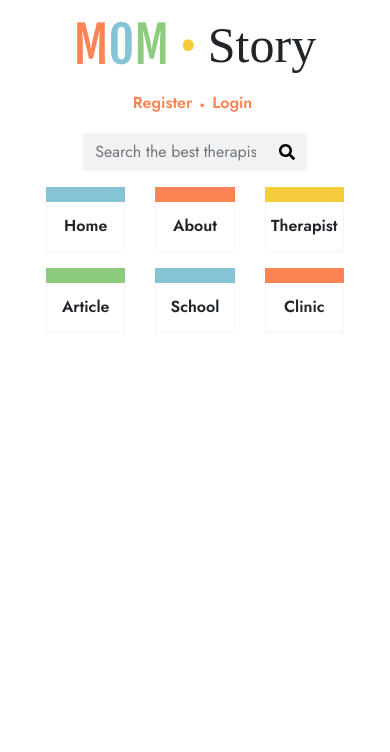
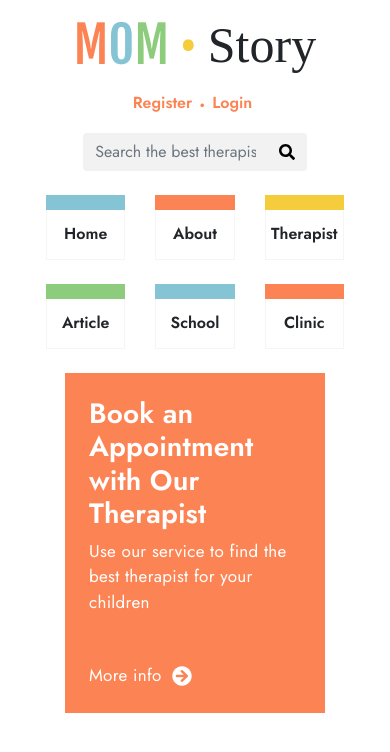
Before and after one commit to Virginiamiharja/Hatukfinalproject, a React (Create React App) app: page / in a window 390 px wide. Shown: the top 752 px of the page. Built offline with nearby package versions, Linux system fonts and the light colour scheme; a web font is replaced by a local one.

Commit message:
Home - Section 1 Fix Responsive

```diff
--- a/public/index.html
+++ b/public/index.html
@@ -35,7 +35,7 @@
       work correctly both with client-side routing and a non-root public URL.
       Learn how to configure a non-root public URL by running `npm run build`.
     -->
-    <title>React App</title>
+    <title>Mom Story</title>
   </head>
   <body>
     <noscript>You need to enable JavaScript to run this app.</noscript>
--- a/src/App.jsx
+++ b/src/App.jsx
@@ -15,17 +15,10 @@ import Authentication from "./views/screens/auth/Authentication";
 
 class App extends React.Component {
   render() {
-    const settings = {
-      dots: true,
-      infinite: true,
-      speed: 500,
-      slidesToShow: 1,
-      slidesToScroll: 1,
-    };
     return (
       <div>
         <Navbar />
-        {/* <Switch>
+        <Switch>
           <Route exact path="/" component={Home} />
           <Route exact path="/article" component={Article} />
           <Route
@@ -35,7 +28,7 @@ class App extends React.Component {
           />
           <Route exact path="/school" component={School} />
           <Route exact path="/auth" component={Authentication} />
-        </Switch> */}
+        </Switch>
         {/* <Footer /> */}
       </div>
     );
--- a/src/views/components/navbar/Navbar.jsx
+++ b/src/views/components/navbar/Navbar.jsx
@@ -15,12 +15,9 @@ import { connect } from "react-redux";
 class NavbarCstm extends React.Component {
   render() {
     return (
-      <Navbar
-        className="d-flex justify-content-center align-items-center"
-        style={{ height: "200px" }}
-      >
+      <Navbar className="d-flex justify-content-center align-items-center">
         {/* Section 1 */}
-        <div className="d-flex flex-column flex-lg-row mb-3 mb-lg-0 align-items-center col-lg-10">
+        <div className="d-flex flex-column flex-lg-row align-items-center col-lg-10">
           {/* Logo */}
           <div className="d-flex col-sm-6 justify-content-center justify-content-lg-start">
             <div className="brand-text1">
@@ -35,6 +32,7 @@ class NavbarCstm extends React.Component {
           </div>
           {/* Other */}
           <div className="d-flex flex-column justify-content-start align-items-center align-items-lg-end col-sm-6">
+            {/* Login and Register or user's name */}
             {this.props.user.id ? (
               <div
                 className="d-flex align-items-center navbar-text"
@@ -51,7 +49,6 @@ class NavbarCstm extends React.Component {
                 <Link className="navbar-text">Login</Link>
               </div>
             )}
-
             {/* Search */}
             <InputGroup style={{ width: "75%" }}>
               <Input
@@ -70,26 +67,32 @@ class NavbarCstm extends React.Component {
         </div>
 
         {/* Section 2  */}
-        <div className="d-flex flex-wrap align-items-center justify-content-center col-12">
-          <div className="d-flex flex-wrap flex-row col-4 col-lg-2 mb-3 mb-lg-0">
+        <div className="d-flex flex-wrap align-items-center justify-content-center mb-3 col-12">
+          <div className="d-flex flex-wrap flex-row col-4 col-lg-2 mt-4">
             <div
               className="d-flex"
               style={{ width: "100%", height: "15px", background: "#84c4d4" }}
             ></div>
-            <Link className="d-flex justify-content-center align-items-center navbar-link navbar-blue">
+            <Link
+              to="/"
+              className="d-flex justify-content-center align-items-center navbar-link navbar-blue"
+            >
               Home
             </Link>
           </div>
-          <div className="d-flex flex-wrap flex-column col-4 col-lg-2 mb-3 mb-lg-0">
+          <div className="d-flex flex-wrap flex-column col-4 col-lg-2 mt-4">
             <div
               className="d-flex"
               style={{ width: "100%", height: "15px", background: "#fc8454" }}
             ></div>
-            <Link className="d-flex justify-content-center align-items-center navbar-link navbar-coral">
+            <Link
+              to="/"
+              className="d-flex justify-content-center align-items-center navbar-link navbar-coral"
+            >
               About
             </Link>
           </div>
-          <div className="d-flex flex-wrap flex-column col-4 col-lg-2 mb-3 mb-lg-0">
+          <div className="d-flex flex-wrap flex-column col-4 col-lg-2 mt-4">
             <div
               className="d-flex"
               style={{ width: "100%", height: "15px", background: "#f4cc3c" }}
@@ -98,16 +101,19 @@ class NavbarCstm extends React.Component {
               Therapist
             </Link>
           </div>
-          <div className="d-flex flex-wrap flex-column col-4 col-lg-2 mb-3 mb-lg-0">
+          <div className="d-flex flex-wrap flex-column col-4 col-lg-2 mt-4">
             <div
               className="d-flex"
               style={{ width: "100%", height: "15px", background: "#8ccc7c" }}
             ></div>
-            <Link className="d-flex justify-content-center align-items-center navbar-link navbar-green">
+            <Link
+              to="/article"
+              className="d-flex justify-content-center align-items-center navbar-link navbar-green"
+            >
               Article
             </Link>
           </div>
-          <div className="d-flex flex-wrap flex-column col-4 col-lg-2 mb-3 mb-lg-0">
+          <div className="d-flex flex-wrap flex-column col-4 col-lg-2 mt-4">
             <div
               className="d-flex"
               style={{ width: "100%", height: "15px", background: "#84c4d4" }}
@@ -116,7 +122,7 @@ class NavbarCstm extends React.Component {
               School
             </Link>
           </div>
-          <div className="d-flex flex-wrap flex-column col-4 col-lg-2 mb-3 mb-lg-0">
+          <div className="d-flex flex-wrap flex-column col-4 col-lg-2 mt-4">
             <div
               className="d-flex"
               style={{ width: "100%", height: "15px", background: "#fc8454" }}
--- a/src/views/screens/home/Home.css
+++ b/src/views/screens/home/Home.css
@@ -1,15 +1,16 @@
-.container-bg {
-  background: rgb(236, 236, 236);
-  background: linear-gradient(
-    90deg,
-    rgba(236, 236, 236, 1) 0%,
-    rgba(255, 255, 255, 1) 60%
-  );
-}
-
 .bg-circle {
   background: #1facf4;
   border-radius: 50%;
   width: 90px;
   height: 90px;
 }
+
+.card-link {
+  text-decoration: none;
+  color: inherit;
+}
+
+.card-link:hover {
+  opacity: 0.8;
+  color: inherit;
+}
--- a/src/views/screens/home/Home.jsx
+++ b/src/views/screens/home/Home.jsx
@@ -1,7 +1,6 @@
 import React from "react";
 import "./Home.css";
-import ButtonCstm from "../../components/button/Button";
-import { Input } from "reactstrap";
+import { Link } from "react-router-dom";
 import { FontAwesomeIcon } from "@fortawesome/react-fontawesome";
 import {
   faFacebook,
@@ -14,10 +13,12 @@ import {
   faClock,
   faUsers,
   faQuoteRight,
+  faArrowCircleRight,
 } from "@fortawesome/free-solid-svg-icons";
 import Slider from "react-slick";
 import "slick-carousel/slick/slick.css";
 import "slick-carousel/slick/slick-theme.css";
+import Image1 from "../../../assets/images/Background.jpg";
 
 class Home extends React.Component {
   state = {
@@ -140,11 +141,7 @@ class Home extends React.Component {
     // Ini untuk slider bawaan react
     const settings = {
       dots: true,
-      // Kenapa auto playnya ga jalan ya ?
-      autoPlay: true,
-      autoPlaySpeed: 500,
-      //
-      arrows: false,
+      arrows: true,
       infinite: true,
       speed: 500,
       slidesToShow: 1,
@@ -152,57 +149,43 @@ class Home extends React.Component {
     };
 
     return (
-      <div className="d-flex flex-column justify-content-center">
+      <div className="d-flex flex-column">
         {/* Section 1 */}
-        <div className="d-flex container-bg">
-          {/* Social Media */}
-          <div className="d-flex col-1 flex-column align-items-center justify-content-center">
-            <FontAwesomeIcon
-              icon={faFacebook}
-              className="mb-4"
-              style={{ color: "#A1A1A8", fontSize: "15px" }}
-            />
-            <FontAwesomeIcon
-              icon={faInstagram}
-              className="mb-4"
-              style={{ color: "#A1A1A8", fontSize: "15px" }}
-            />
-            <FontAwesomeIcon
-              icon={faTwitter}
-              className="mb-4"
-              style={{ color: "#A1A1A8", fontSize: "15px" }}
-            />
-          </div>
-          {/* Search */}
-          <div className="d-flex col-5 flex-column justify-content-center align-items-center">
-            <h1>Book an Appointment</h1>
-            <p style={{ fontSize: "30px" }}>with Our Certified Therapist</p>
-            <div className="d-flex mt-1" style={{ width: "450px" }}>
-              <Input type="select">
-                <option>All..</option>
-                <option>Autism</option>
-                <option>ADHD</option>
-                <option>Dyslexia</option>
-                <option>Learning Disabilities</option>
-              </Input>
-              <ButtonCstm className="ml-3" type="green">
-                Search
-              </ButtonCstm>
-            </div>
+        <div className="d-flex flex-column flex-xl-row justify-content-around align-items-center">
+          {/* Card */}
+          <div
+            className="d-flex flex-column justify-content-center p-4 col-8 col-sm-6 col-xl-4"
+            style={{
+              height: "60%",
+              background: "#fc8454",
+              color: "white",
+            }}
+          >
+            <h3>Book an Appointment with Our Therapist</h3>
+            <p className="mb-5">
+              Use our service to find the best therapist for your children
+            </p>
+            <Link className="d-flex align-items-center card-link">
+              <p>More info &nbsp;</p>
+              <FontAwesomeIcon
+                icon={faArrowCircleRight}
+                style={{ fontSize: "20px" }}
+              />
+            </Link>
           </div>
           {/* Image */}
-          <div className="d-flex col-6 justify-content-center">
+          <div className="d-none d-md-flex col-sm-3 col-md-4 col-xl-6 align-items-center">
             <img
-              src="http://pngimg.com/uploads/children/children_PNG18053.png"
-              alt=""
+              src={Image1}
+              alt="Kid image"
               className=""
-              style={{ height: "380px" }}
+              style={{ width: "100%" }}
             />
           </div>
         </div>
 
         {/* Section 2*/}
-        <div className="d-flex" style={{ height: "160px", color: "white" }}>
+        {/* <div className="d-flex" style={{ height: "160px", color: "white" }}>
           <div
             className="col-4 d-flex flex-column justify-content-center align-items-center"
             style={{ background: "#1FACF4" }}
@@ -233,10 +216,10 @@ class Home extends React.Component {
               commodo ligula eget dolor. Aenean massa.
             </p>
           </div>
-        </div>
+        </div> */}
 
         {/* Section 3 */}
-        <div
+        {/* <div
           id="about"
           className="d-flex justify-content-start align-items-start p-5"
         >
@@ -249,22 +232,22 @@ class Home extends React.Component {
               Donec quam felis, ultricies nec, pellentesque eu, pretium quis,
               sem. Nulla consequat massa quis enim. Donec pede justo, fringilla
               vel, aliquet nec, vulputate eget, arcu.
-            </p>
-            {/* Mission */}
-            <h3 className="mb-3">Our Mission</h3>
+            </p> */}
+        {/* Mission */}
+        {/* <h3 className="mb-3">Our Mission</h3>
             <div className="d-flex flex-wrap justify-content-center align-items-center">
               {this.renderMission()}
             </div>
-          </div>
-          {/* Why us */}
-          <div className="d-flex col-5 flex-column">
+          </div> */}
+        {/* Why us */}
+        {/* <div className="d-flex col-5 flex-column">
             <h3 className="mb-3">Why Us?</h3>
             {this.renderReason()}
           </div>
-        </div>
+        </div> */}
 
         {/* Section 4 */}
-        <div
+        {/* <div
           className="d-flex flex-column justify-content-center align-items-center p-5"
           style={{ background: "#F2F2F2" }}
         >
@@ -280,7 +263,7 @@ class Home extends React.Component {
           <div className="d-flex col-8 flex-column">
             <Slider {...settings}>{this.renderParentTestimonials()}</Slider>
           </div>
-        </div>
+        </div> */}
       </div>
     );
   }
```
Also changed, not shown: src/assets/images/Background.jpg (added).
